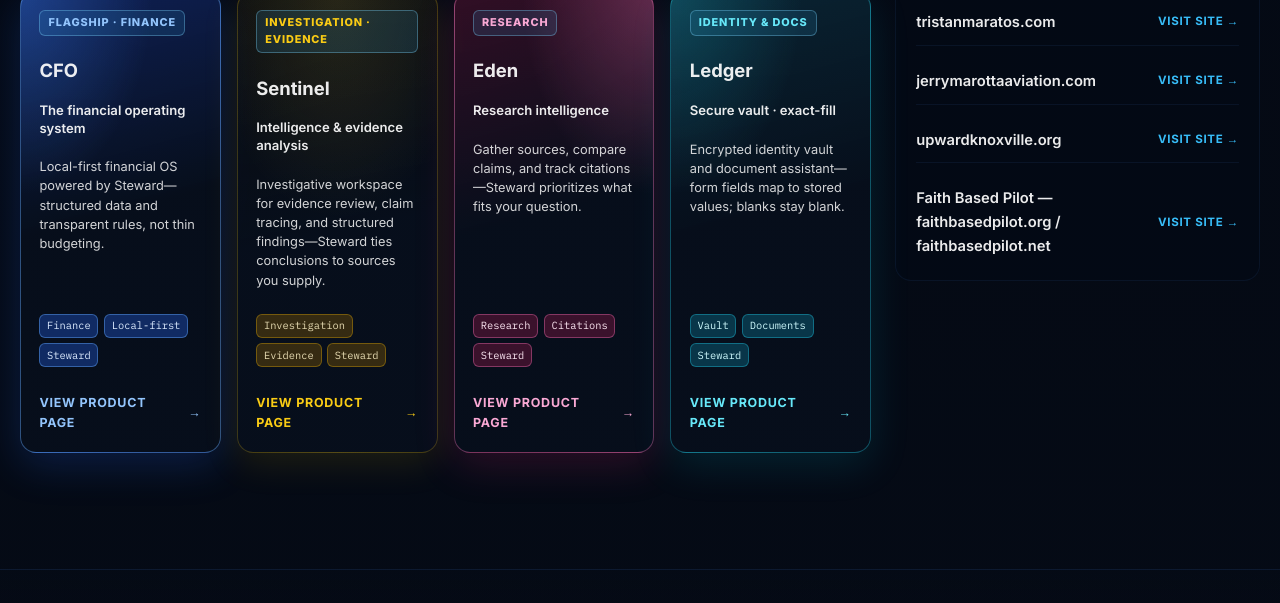
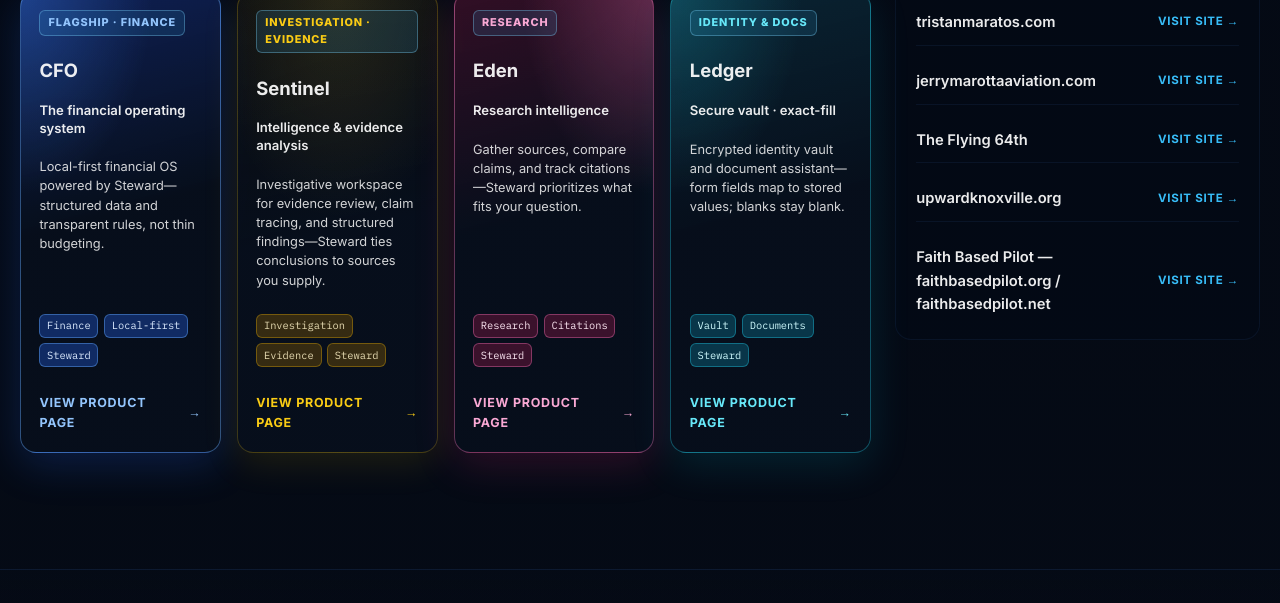
Before and after one commit to tmaratos/tristanmaratos.com, a plain HTML site: page index.html in a window 1280 px wide. Shown: the part 2480-3083 px from the top of the page. Drawn offline with Linux system fonts and the light colour scheme.

Commit message:
Add The Flying 64th to the live deployments section.

```diff
--- a/index.html
+++ b/index.html
@@ -421,6 +421,13 @@
               </div>
               <div class="deploy-row">
                 <div>
+                  <div class="name">The Flying 64th</div>
+                  <div class="url">Squadron aircraft calendar &amp; member portal · GitHub Pages</div>
+                </div>
+                <a class="visit" href="https://fbp2022.github.io/TheFlying64th/calendar.html">Visit site →</a>
+              </div>
+              <div class="deploy-row">
+                <div>
                   <div class="name">upwardknoxville.org</div>
                   <div class="url">Community-facing digital experience</div>
                 </div>
```
